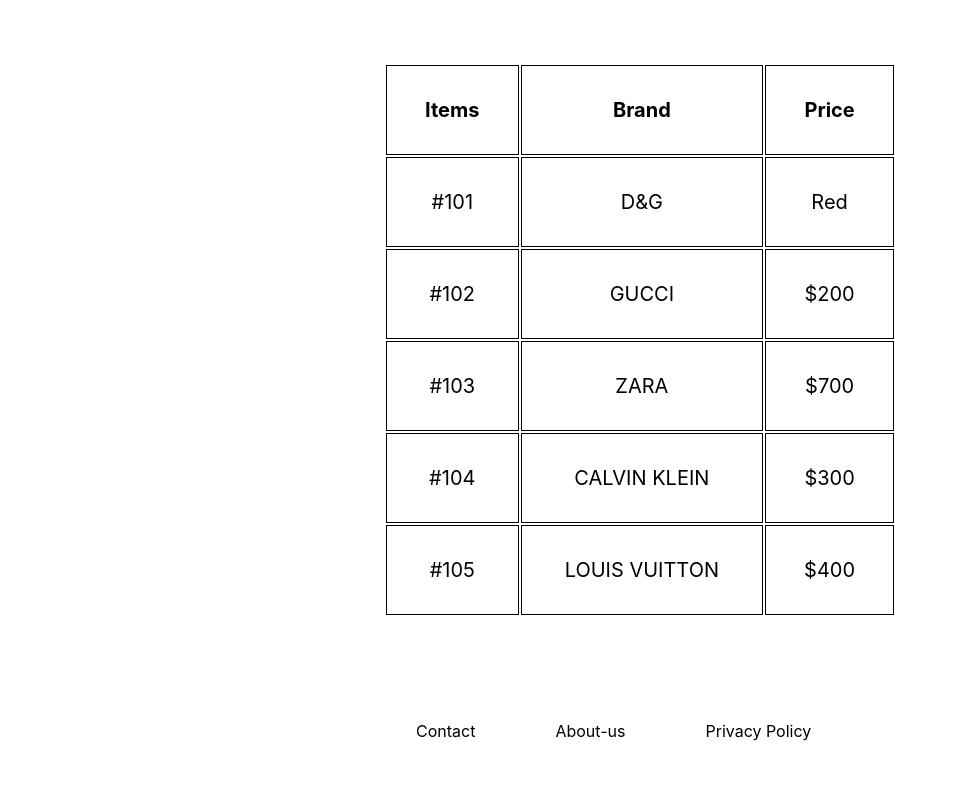
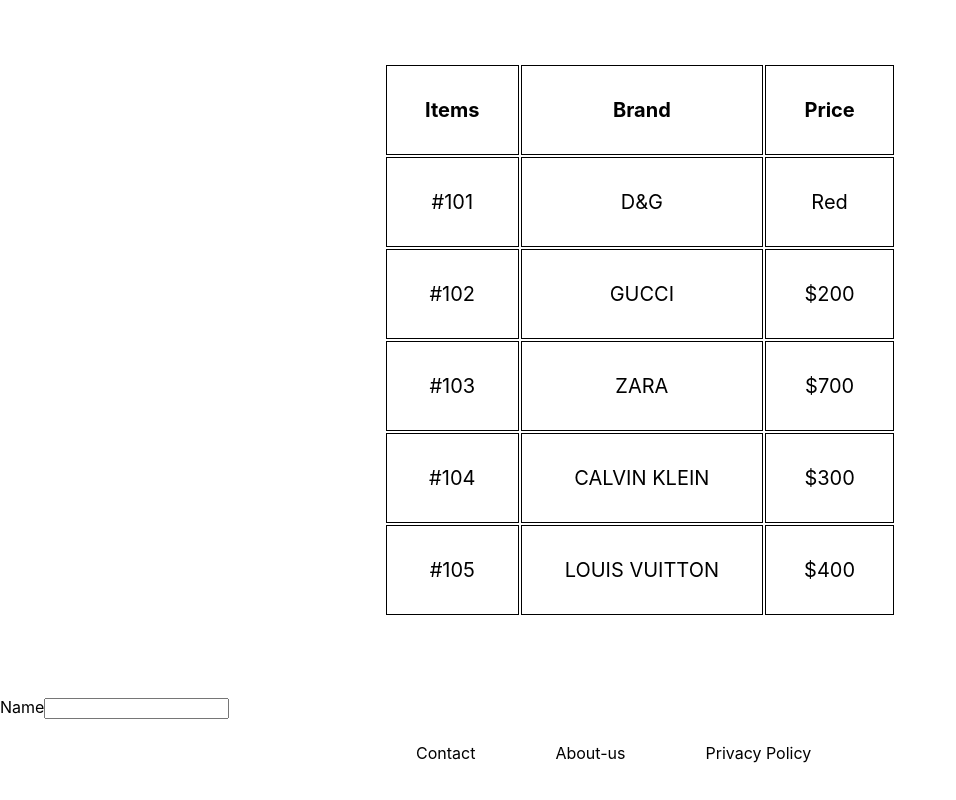
Before and after one commit to mohzys23/Mest1, a React (Create React App) app: page / in a window 1280 px wide. Shown: the part 3034-3834 px from the top of the page, without its empty margins (0-956 px from the left). Before the commit the page ends 3812 px from the top, so only its background shows below. Built offline with nearby package versions, Linux system fonts and the light colour scheme.

Commit message:
Added form component

```diff
--- /dev/null
+++ b/src/Components/Form.js
@@ -0,0 +1,12 @@
+import React from 'react';
+
+function Form () {
+    return(
+<form>
+    <label>Name</label>
+    <input type="text" />
+</form>
+    );
+}
+
+export default Form;
--- a/src/index.js
+++ b/src/index.js
@@ -12,6 +12,7 @@
 import BuyButton from './Components/BuyButton';
 import Cost from './Components/Cost';
 import Footer from './Components/Footer';
+import Form from './Components/Form';
 
 
 
@@ -26,7 +27,7 @@
     <BottomSection />
 <BuyButton />
 <Cost />
-
+<Form />
 <Footer />
 
   </React.StrictMode>,
```
